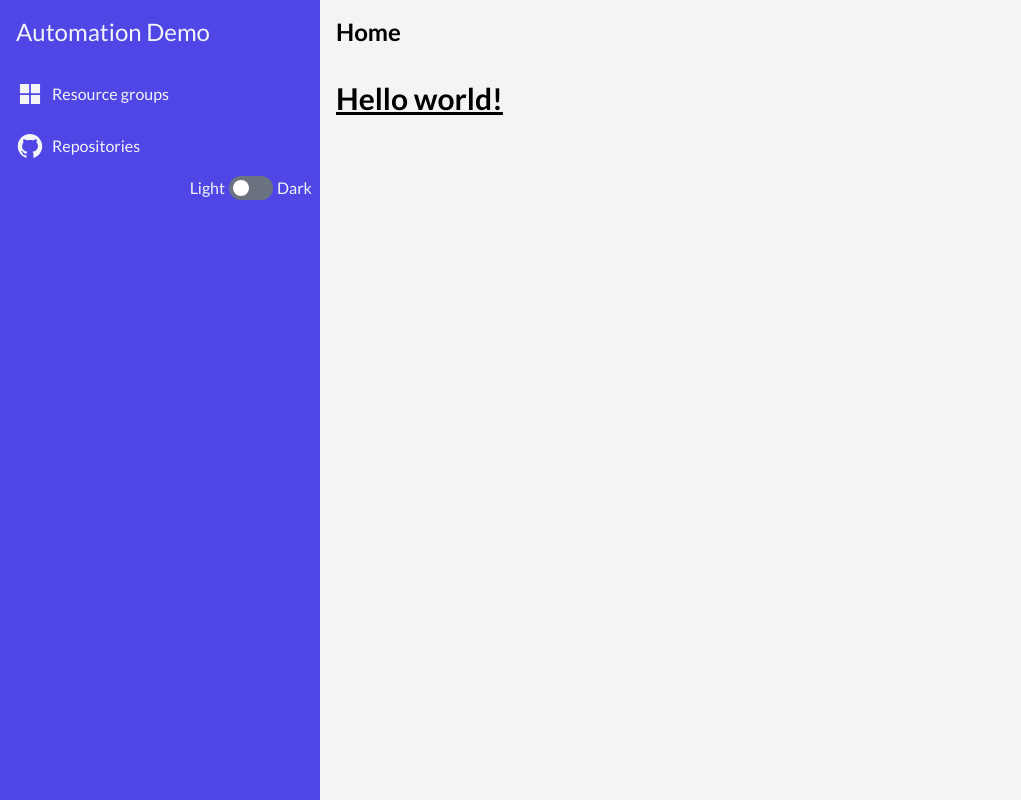
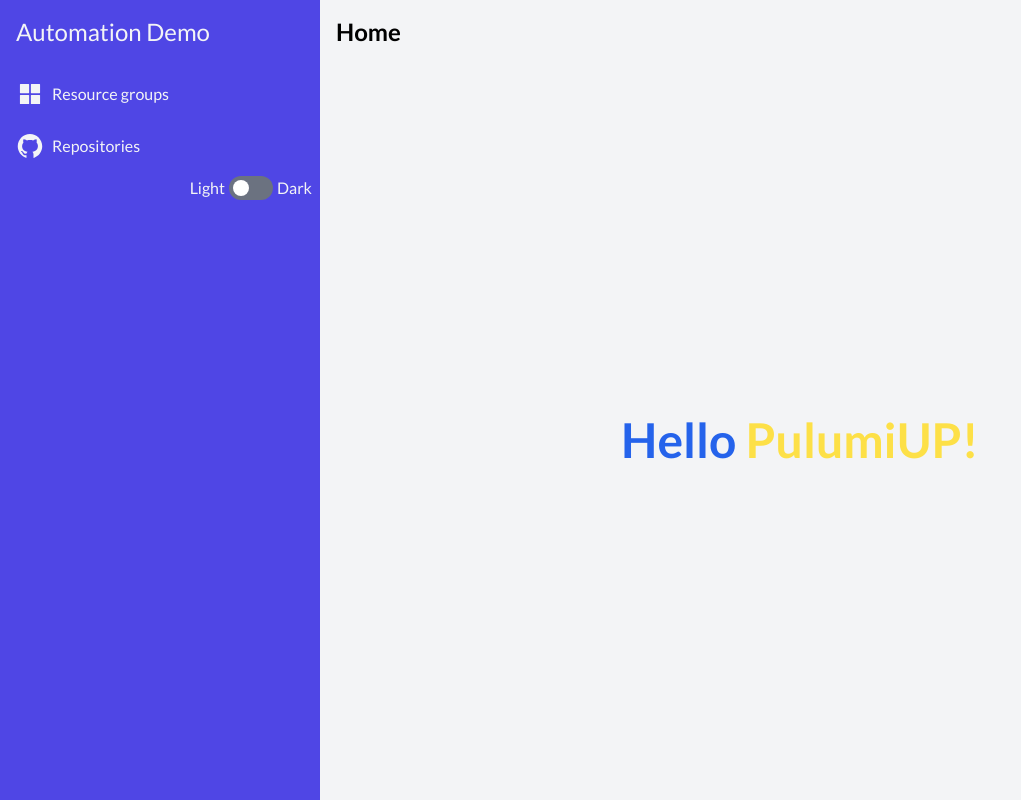
Before and after one commit to mastoj/pulumi-automation-demo, a Next.js app: page / in a window 1280 px wide. Shown: the whole page, without its empty margins (0-1021 px from the left). Built offline with nearby package versions, Linux system fonts and the light colour scheme.

Commit message:
Disabled save button on save

```diff
--- a/modules/common/NewResourceForm.tsx
+++ b/modules/common/NewResourceForm.tsx
@@ -1,9 +1,11 @@
 export interface NewResourceFormProps {
     onSave: () => Promise<void>;
+    isSaving: boolean;
     children: React.ReactNode;
 }
 export function NewResourceForm({
     onSave,
+    isSaving,
     children
 }: NewResourceFormProps) {
     return (
@@ -12,7 +14,7 @@
             onSubmit={onSave}>
             {children}
             <div className="flex-1 flex justify-end items-end">
-                <button type="submit" className="bg-green-500 rounded-md px-4 py-2 h-9">
+                <button disabled={isSaving} type="submit" className="disabled:opacity-50 bg-green-500 rounded-md px-4 py-2 h-9">
                     Create
                 </button>
             </div>
--- a/modules/common/ResourceController.ts
+++ b/modules/common/ResourceController.ts
@@ -11,6 +11,7 @@
     resources: ResourceSummary[];
     deleteResource: (stackName: string) => Promise<void>;
     resourcesAreLoading: boolean;
+    isSaving: boolean;
 }
 
 export function useResourceController<TSpec extends Specification>(
@@ -19,6 +20,7 @@
     resourceName: string
     ) {
         const [resource, setResource] = useState(defaultResource);
+        const [isSaving, setIsSaving] = useState(false);
         const queryClient = useQueryClient();
         const getResourcesQueryName = `get-${resourceName}`;
         const { isLoading, data: resourceGroups } = useQuery(
@@ -29,12 +31,14 @@
         );
         const saveResourceMutation = useMutation(
             (specification: TSpec) => {
+                setIsSaving(true);
                 return resourceService.saveResource(specification);
             },
             {
                 onSuccess: (data) => {
                     console.log("Saved: ", data);
                     setResource(defaultResource);
+                    setIsSaving(false);
                     queryClient.invalidateQueries(getResourcesQueryName);
                 },
             }
@@ -66,5 +70,6 @@
                 await saveResourceMutation.mutateAsync(resource);
                 setResource(defaultResource);
             },
+            isSaving: isSaving,
         } as ResourceController<TSpec>;
 };
--- a/modules/common/ResourcePage.tsx
+++ b/modules/common/ResourcePage.tsx
@@ -7,6 +7,7 @@
     createNewResource: React.ReactNode;
     onDelete: (stackName: string) => Promise<void>;
     onSave: () => Promise<void>;
+    isSaving: boolean;
     resources: ResourceSummary[];
 }
 export const ResourcePage = ({
@@ -15,12 +16,13 @@
     resources,
     onDelete,
     onSave,
+    isSaving,
 }: ResourcePageProps) => {
     return (
         <div className="flex flex-col gap-2">
             <div className="flex flex-col">
                 <h2 className="text-xl font-bold">Create new</h2>
-                <NewResourceForm onSave={onSave}>
+                <NewResourceForm onSave={onSave} isSaving={isSaving}>
                     {createNewResource}
                 </NewResourceForm>
             </div>
--- a/pages/index.tsx
+++ b/pages/index.tsx
@@ -2,12 +2,14 @@
 import Head from "next/head";
 import Image from "next/image";
 import Layout from "../components/Layout";
-import styles from "../styles/Home.module.css";
 
 const Home: NextPage = () => {
     return (
-        <div>
-            <h1 className="text-3xl font-bold underline">Hello world!</h1>
+        <div className="w-full h-full mx-auto flex justify-around items-center">
+            <h1 className="text-5xl font-bold mx-auto">
+                <span className="text-blue-600">Hello</span>
+                <span className="text-yellow-300"> PulumiUP!</span>
+            </h1>
         </div>
     );
 };
--- a/pages/repositories/index.tsx
+++ b/pages/repositories/index.tsx
@@ -21,6 +21,7 @@
                 resources={repositoriesController.resources}
                 onDelete={repositoriesController.deleteResource}
                 onSave={repositoriesController.saveResource}
+                isSaving={repositoriesController.isSaving}
             />
         </RepositoryProvider>
     );
--- a/pages/resource-groups/index.tsx
+++ b/pages/resource-groups/index.tsx
@@ -14,6 +14,7 @@
                 resources={resourceGroupController.resources}
                 onDelete={resourceGroupController.deleteResource}
                 onSave={resourceGroupController.saveResource}
+                isSaving={resourceGroupController.isSaving}
             />
         </ResourceGroupProvider>
     );
```
